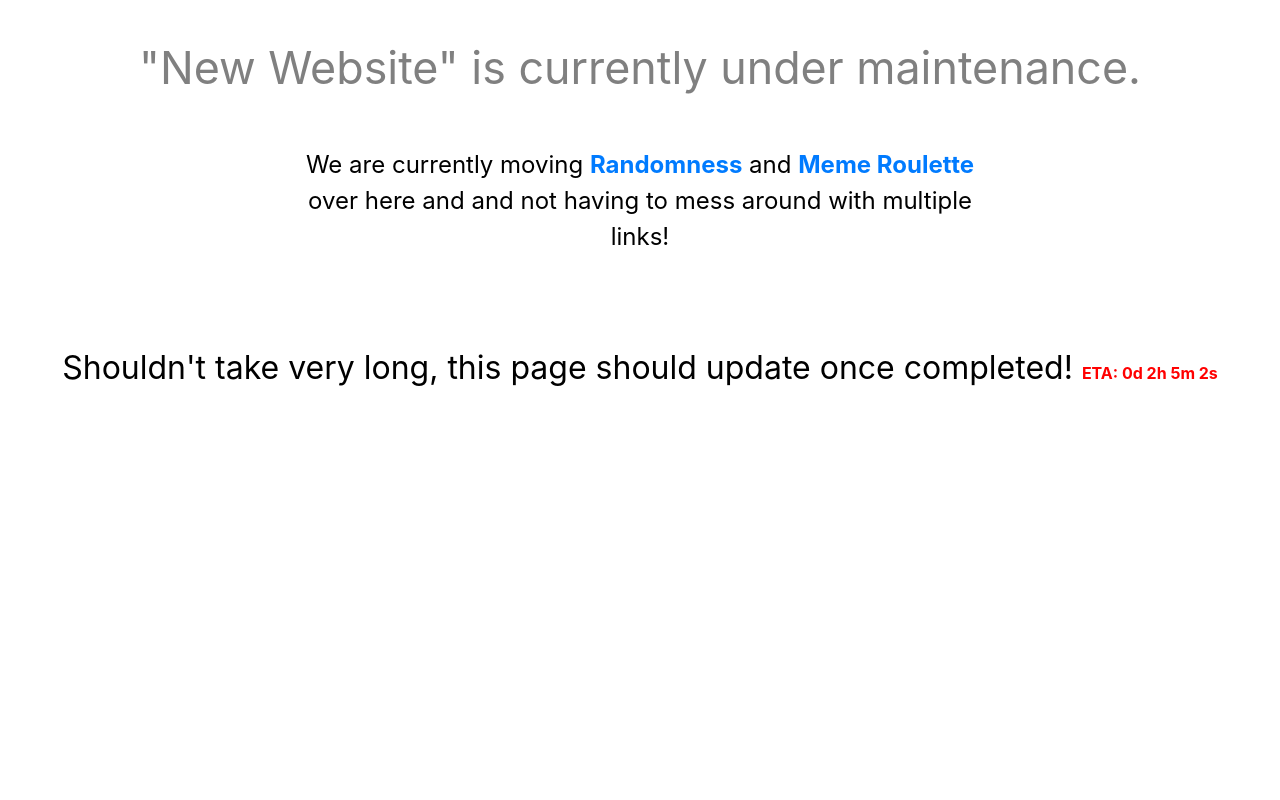
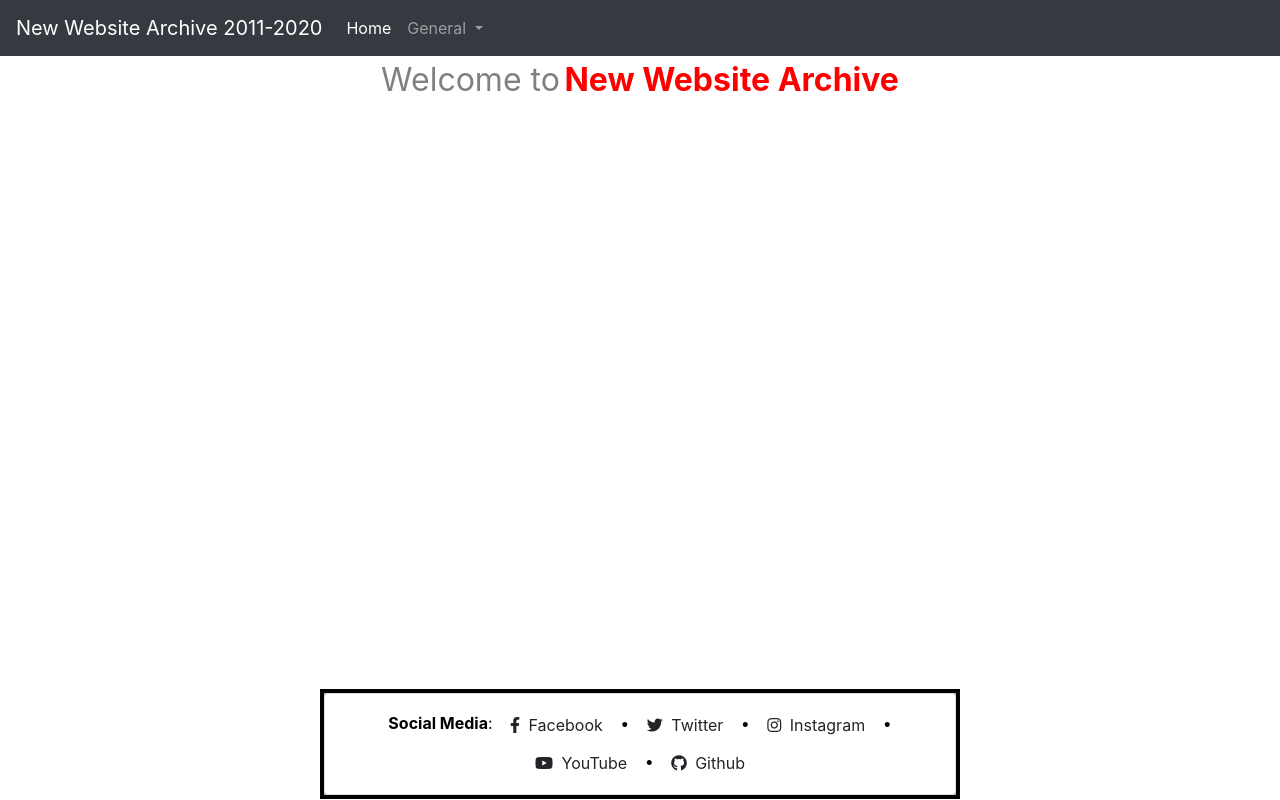
Before and after one commit to pacmanalex007/new-website, a PHP site: page / in a window 1280 px wide. Run offline with PHP 8.4, Linux system fonts and the light colour scheme; some libraries are stand-ins or nearby versions.

Commit message:
randomness added

```diff
--- a/css/style.css
+++ b/css/style.css
@@ -9,3 +9,25 @@
     overflow: hidden;
     visibility: hidden;
 }
+blink, .blink {
+    -webkit-animation: blink 2s step-end infinite;
+       -moz-animation: blink 1s step-end infinite;
+         -o-animation: blink 2s step-end infinite;
+            animation: blink 1s step-end infinite;
+  }
+
+  @-webkit-keyframes blink {
+   55% { opacity: 0 }
+  }
+
+  @-moz-keyframes blink {
+   75% { opacity: 0 }
+  }
+
+  @-o-keyframes blink {
+   25% { opacity: 0 }
+  }
+
+  @keyframes blink {
+   55% { opacity: 0 }
+  }
--- a/index.html
+++ b/index.html
@@ -7,20 +7,68 @@
 <link rel="stylesheet" href="https://cdnjs.cloudflare.com/ajax/libs/twitter-bootstrap/4.4.1/css/bootstrap.min.css">
 <link rel="stylesheet" href="https://cdnjs.cloudflare.com/ajax/libs/font-awesome/5.11.2/css/all.min.css">
 <link rel="stylesheet" href="css/style.css">
-<script src="js/countdown.js"></script>
-<title>New Website Archive</title>
+<title>New Website Archive | Home</title>
 </head>
 <body>
 
-    <hr style="margin-top: 5px; height: 1px; border-top: 1px solid rgb(17, 17, 17); border-bottom: 1px solid rgb(51, 51, 51); width: 98%;">
+    <style>
+.social-buttons {
+    background-color: black; /* Fallback color */
+    background-color: darkgray; /* Black w/opacity/see-through */
+    color: rgb(255, 255, 255);
+    border: 4px solid #000000;
+    position: absolute;
+    top: 93%;
+    left: 50%;
+    transform: translate(-50%, -50%);
+    z-index: 0;
+    width: 50%;
+    padding: 0;
+    text-align: center;
+  }
+    </style>
 
-    <p style="font-size:2.8em;color:gray;text-align:center;margin-top:0.6em;margin-bottom:1em;">"New Website" is currently under maintenance.</p>
-    <center><p style="font-size:1.5em;color:black;text-align:center;width:55%;">We are currently moving <b><a href="https://pacmanalex007.github.io/randomness/">Randomness</a></b> and <b><a href="https://pacmanalex007.github.io/meme-roulette/">Meme Roulette</a></b> over here and and not having to mess around with multiple links!</p></center>
+
+
+<nav class="navbar navbar-expand-lg navbar-dark bg-dark">
+    <a class="navbar-brand" href="/">New Website Archive 2011-<script>document.write(new Date().getFullYear());</script></a>
+    <button class="navbar-toggler" type="button" data-toggle="collapse" data-target="#navbarSupportedContent" aria-controls="navbarSupportedContent" aria-expanded="false" aria-label="Toggle navigation" aria-controls="navbarText">
+      <span class="navbar-toggler-icon"></span>
+    </button>
+
+    <div class="collapse navbar-collapse" id="navbarSupportedContent">
+      <ul class="navbar-nav mr-auto">
+        <li class="nav-item active">
+          <a class="nav-link" href="/">Home <span class="sr-only">(current)</span></a>
+        </li>
+        <li class="nav-item dropdown">
+          <a class="nav-link dropdown-toggle" href="#" id="navbarDropdown" role="button" data-toggle="dropdown" aria-haspopup="true" aria-expanded="false">
+            General
+          </a>
+          <div class="dropdown-menu" aria-labelledby="navbarDropdown">
+            <a class="dropdown-item" href="randomness/">Randomness <span class="badge badge-success">Online</span></a>
+          </li>
+        <li class="nav-item">
+        <a class="nav-link"><blink> Live Updates • </blink></a>
+        </li>
+      </ul>
+    </div>
+  </nav>
 
     <center>
-    <hr style="margin-top: 70px; height: 1px; border-top: 1px solid rgb(17, 17, 17); border-bottom: 1px solid rgb(51, 51, 51); width: 98%;">
-    <p style="font-size:2em;color:black;text-align:center;display:inline;">Shouldn't take very long, this page should update once completed! <p style="color:red;font-weight: 700;display:inline;">ETA: <p style="display:inline;color:red;font-weight:700;" id="maintenance"></p></p></p>
+    <p style="font-size:2em;color:gray;text-align:center;display:inline;">Welcome to</p> <p style="font-size:2em;color:red;text-align:center;font-weight:700;display:inline;">New Website Archive</p>
     </center>
+
+
+    <div class="social-buttons">
+        <li class="list-group-item" style="color:black;"><b>Social Media</b>:
+        <a href="https://www.facebook.com/Pacmanalex007"><button type="button" class="btn btn-fb"><i class="fab fa-facebook-f pr-1"></i> Facebook</button></a> •
+        <a href="https://www.twitter.com/Pacmanalex007"><button type="button" class="btn btn-tw"><i class="fab fa-twitter pr-1"></i> Twitter</button></a> •
+        <a href="https://www.instagram.com/Pacmanalex007"><button type="button" class="btn btn-ins"><i class="fab fa-instagram pr-1"></i> Instagram</button></a> •
+        <a href="https://www.youtube.com/Pacmanalex007"><button type="button" class="btn btn-yt"><i class="fab fa-youtube pr-1"></i> YouTube</button></a> •
+        <a href="https://github.com/pacmanalex007"><button type="button" class="btn btn-git"><i class="fab fa-github pr-1"></i> Github</button></a>
+    </li>
+</div>
 
 <script src="https://cdnjs.cloudflare.com/ajax/libs/jquery/3.4.1/jquery.slim.min.js"></script>
 <script src="https://cdnjs.cloudflare.com/ajax/libs/popper.js/1.16.0/umd/popper.min.js"></script>
```
Also changed, not shown: maintenance.html (added, +29 -0 lines).
